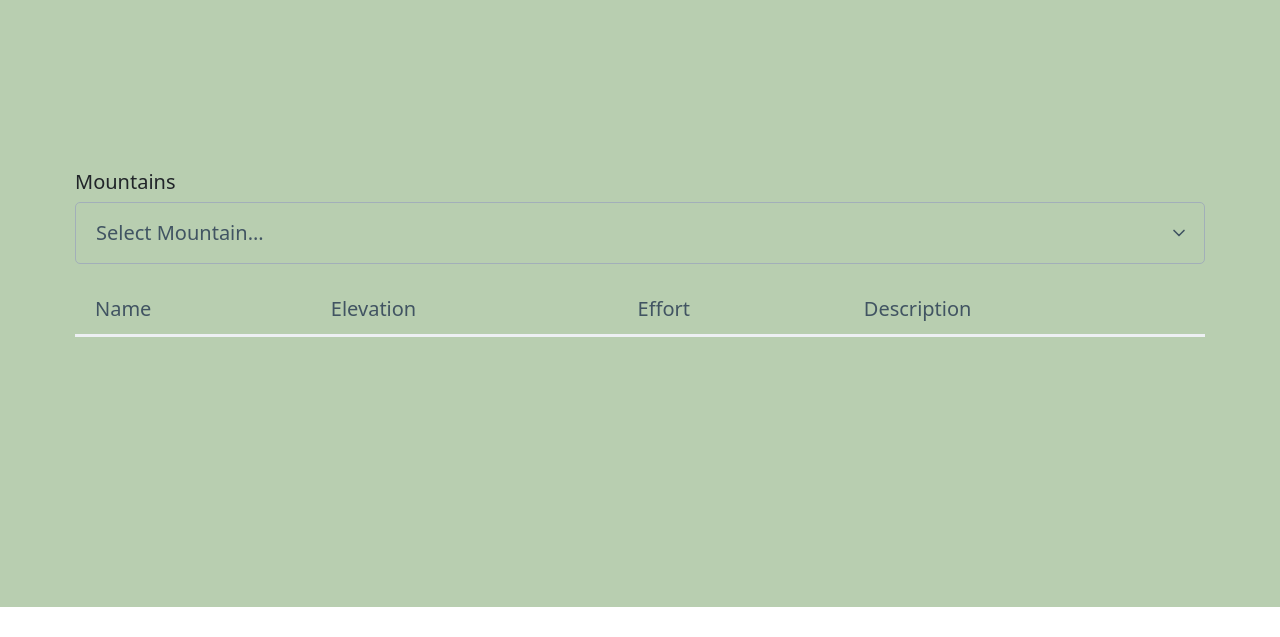
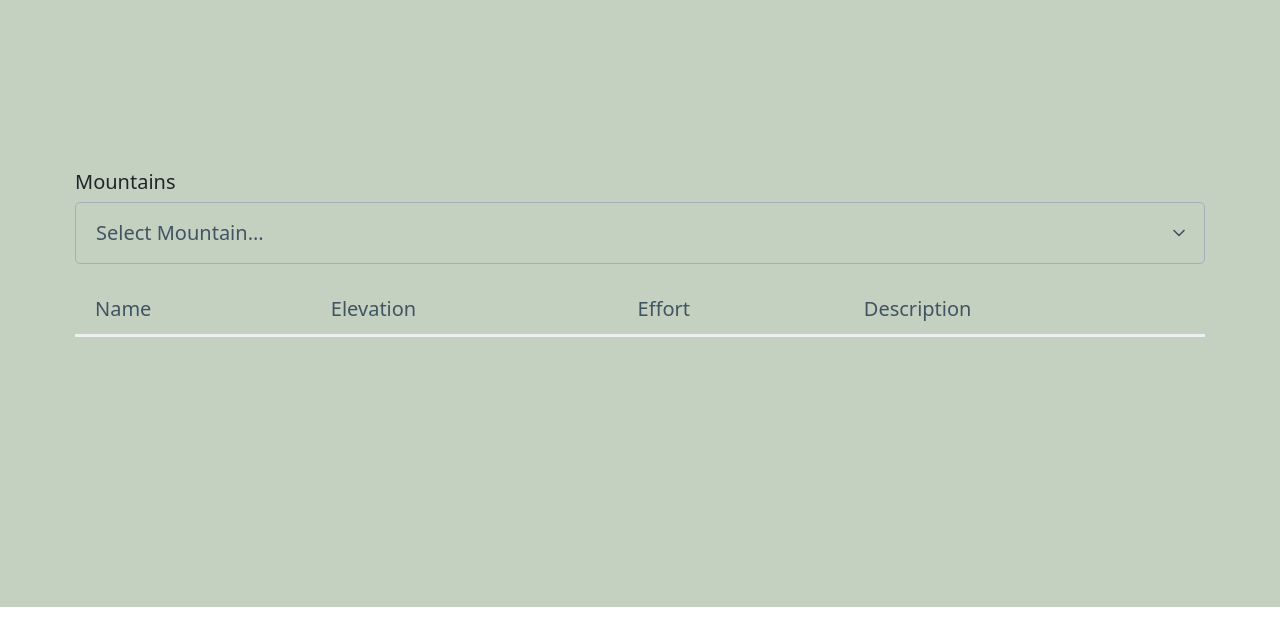
Before and after one commit to demialabi98/enjoy-the-outdoors, a plain HTML site: page mountains.html in a window 1280 px wide. Shown: the part 163-800 px from the top of the page. Drawn offline with nearby package versions, Linux system fonts and the light colour scheme.

Commit message:
enjoy-the-woods update4

```diff
--- a/css/mountains.css
+++ b/css/mountains.css
@@ -1,5 +1,5 @@
 body {
-  background-color: rgb(184, 206, 176);
+  background-color: rgb(196, 208, 192);
 }
 
 .navbar__menu {
```
